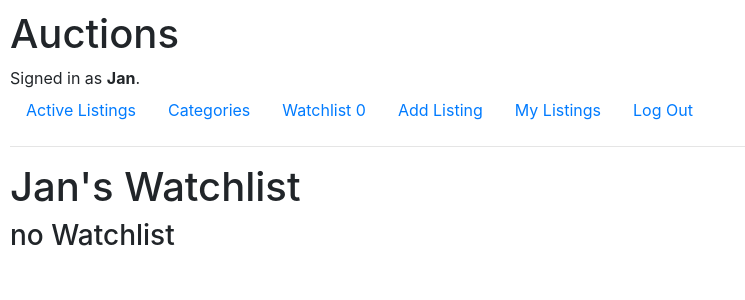
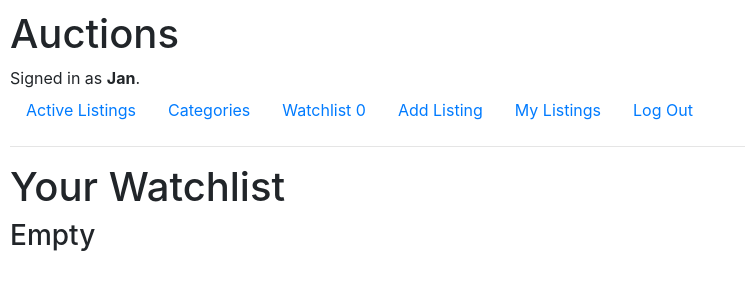
Before and after one commit to AllanBernardo02/CS50-Project-2-Commerce, a Django app: page /watchlist/ in a window 1280 px wide. Shown: the top 300 px of the page, without its empty margins (0-745 px from the left). Run offline with Django 3.2, Linux system fonts and the light colour scheme; a user stored in the database is signed in; data comes from the database, SQL or seed files in the repository; data that the repository does not hold is empty; some libraries are stand-ins or nearby versions.

Commit message:
correction

```diff
--- a/commerce/auctions/templates/auctions/watchlist.html
+++ b/commerce/auctions/templates/auctions/watchlist.html
@@ -1,5 +1,5 @@
 {% extends "auctions/layout.html" %} {% block body %}
-<h1>{{user.username}}'s Watchlist</h1>
+<h1>Your Watchlist</h1>
 {% for li in listing %}
 <form action="{% url 'watchlist' %}" method="POST">
   {% csrf_token %}
@@ -18,5 +18,5 @@
   {% endif %}
 </ul>
 {% empty %}
-<h3>no Watchlist</h3>
+<h3>Empty</h3>
 {% endfor %} {% endblock %}
```
